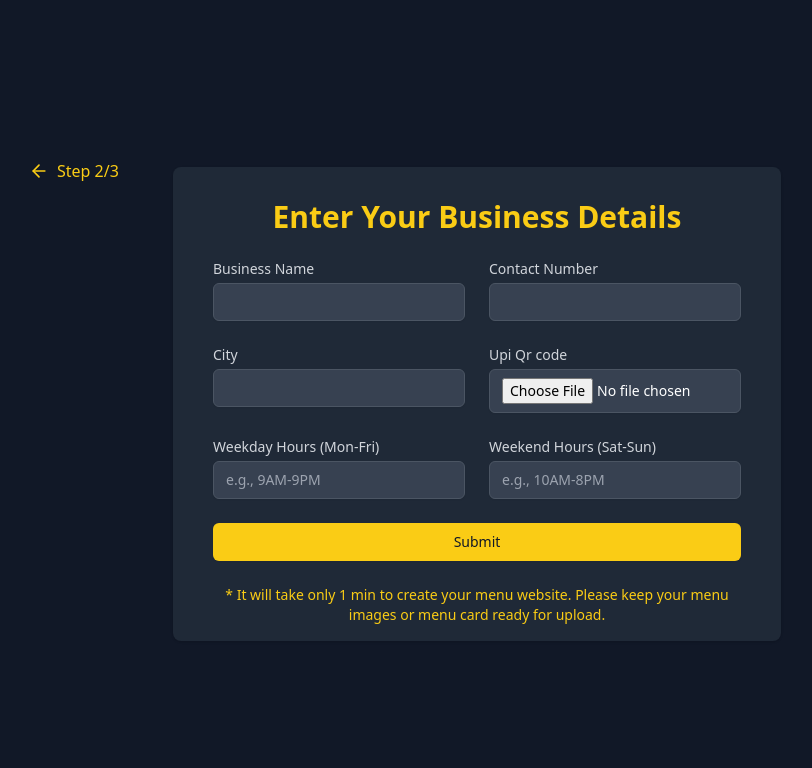
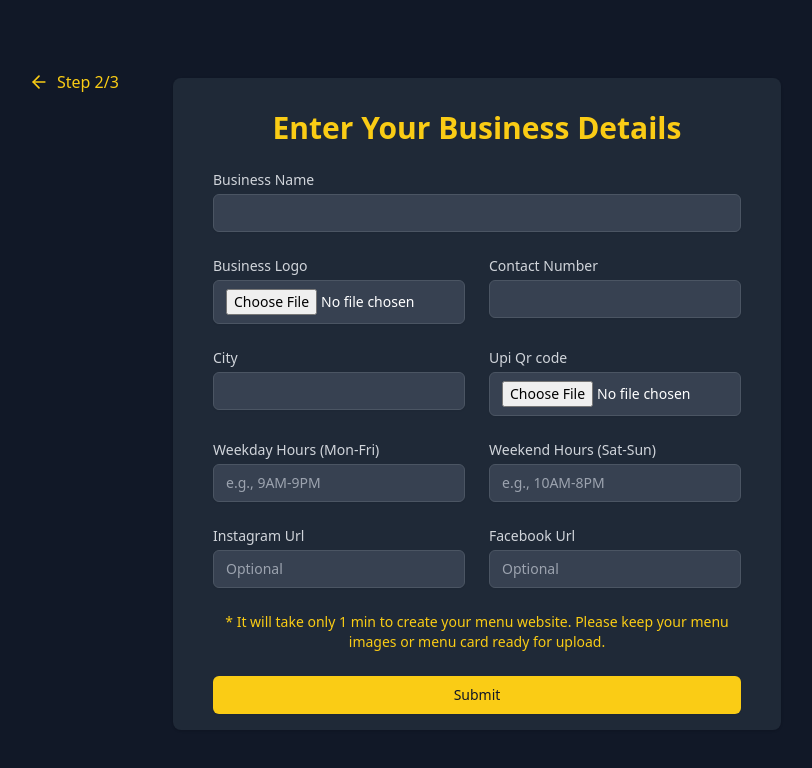
Before and after one commit to NitinGurawaliya/dineInn, a React (Vite) app in the folder frontend/: page /onboarding/details in a window 1280 px wide. Shown: the top 768 px of the page, without its empty margins (163-975 px from the left). Built offline with nearby package versions, Linux system fonts and the light colour scheme.

Commit message:
Update Onboarding.tsx

```diff
--- a/frontend/src/pages/Onboarding.tsx
+++ b/frontend/src/pages/Onboarding.tsx
@@ -10,12 +10,14 @@ export default function RestaurantDetails() {
   const [city, setCity] = useState('')
   const [WeekdaysWorking, setWeekdaysWorking] = useState('')
   const [WeekendWorking, setWeekendWorking] = useState('')
-  const [upiQr,setUpiQr] = useState<File | null>(null)
+  const [upiQr,setUpiQr] = useState<File | null>(null);
+  const[instagram,setInstagram] = useState('');
+  const [facebook,setFacebook] = useState('');
+  const[logo,setLogo] = useState<File |null> (null)
   const navigate = useNavigate()
 
   async function handleSubmit(event:React.FormEvent) {
     event.preventDefault()
-    console.log({ restaurantName, contactNum, city, WeekdaysWorking, WeekendWorking })
 
     const restaurantData = new FormData()
 
@@ -24,9 +26,14 @@ export default function RestaurantDetails() {
     restaurantData.append('city', city);
     restaurantData.append('WeekdaysWorking', WeekdaysWorking);
     restaurantData.append('WeekendWorking', WeekendWorking);
-  if(upiQr){
-    restaurantData.append('upiQr',upiQr)
-  }
+    restaurantData.append('Instagram',instagram);
+    restaurantData.append('Facebook',facebook)
+    if(upiQr){
+      restaurantData.append('upiQr',upiQr)
+    }
+    if(logo){
+      restaurantData.append('Logo',logo)
+    }
 
      await axios.post(`${BACKEND_URL}/api/v1/restaurant/onboarding`,
       restaurantData
@@ -40,7 +47,7 @@ export default function RestaurantDetails() {
   }
 
   return (
-    <div className="min-h-screen bg-gray-900 py-0 flex flex-col justify-center sm:px-6 lg:px-8">
+    <div className="min-h-screen bg-gray-900 flex flex-col justify-center sm:px-6 lg:px-8">
       <div className="sm:mx-auto sm:w-full sm:max-w-md lg:max-w-4xl">
         <div className="relative">
           <div className="absolute top-0 left-0 mt-8">
@@ -57,8 +64,7 @@ export default function RestaurantDetails() {
         <div className="bg-gray-800 pt-2 pb-4 px-4 shadow sm:rounded-lg sm:px-10">
         <h2 className="mt-6 mb-6 text-center text-3xl font-extrabold text-yellow-400">Enter Your Business  Details</h2>
           <form className="space-y-6" onSubmit={handleSubmit}>
-            <div className="grid grid-cols-1 gap-6 sm:grid-cols-2">
-              <div>
+          <div>
                 <label htmlFor="restaurantName" className="block text-sm font-medium text-gray-300">
                   Business Name
                 </label>
@@ -74,6 +80,29 @@ export default function RestaurantDetails() {
                   />
                 </div>
               </div>
+            <div className="grid grid-cols-1 gap-6 sm:grid-cols-2">
+
+            <div>
+                <label htmlFor="contactNum" className="block text-sm font-medium text-gray-300">
+                  Business Logo
+                </label>
+                <div className="mt-1">
+                  <input
+                    id="contactNum"
+                    accept='image/'
+                    type="file"
+                    required
+                    className="appearance-none block w-full px-3 py-2 border border-gray-600 rounded-md shadow-sm placeholder-gray-400 focus:outline-none focus:ring-yellow-500 focus:border-yellow-500 sm:text-sm bg-gray-700 text-white"
+
+                    onChange={(e)=>{
+                      if(e.target.files){
+                        setLogo(e.target.files[0])
+                      }
+                    } }
+                  />
+                </div>
+              </div>
+
 
               <div>
                 <label htmlFor="contactNum" className="block text-sm font-medium text-gray-300">
@@ -81,12 +110,10 @@ export default function RestaurantDetails() {
                 </label>
                 <div className="mt-1">
                   <input
-                    id="contactNum"
-                    name="contactNum"
-                    type="tel"
+                    id="logo"
+
                     required
                     className="appearance-none block w-full px-3 py-2 border border-gray-600 rounded-md shadow-sm placeholder-gray-400 focus:outline-none focus:ring-yellow-500 focus:border-yellow-500 sm:text-sm bg-gray-700 text-white"
-                    value={contactNum}
                     onChange={(e) => setContactNum(e.target.value)}
                   />
                 </div>
@@ -169,7 +196,53 @@ export default function RestaurantDetails() {
                   />
                 </div>
               </div>
+
+              <div>
+                <label htmlFor="weekendHours" className="block text-sm font-medium text-gray-300">
+                  Instagram Url
+                </label>
+                <div className="mt-1">
+                  <input
+                    id="weekendHours"
+                    name="weekendHours"
+                    type="text"
+                    required
+                    className="appearance-none block w-full px-3 py-2 border border-gray-600 rounded-md shadow-sm placeholder-gray-400 focus:outline-none focus:ring-yellow-500 focus:border-yellow-500 sm:text-sm bg-gray-700 text-white"
+                    value={instagram}
+                    onChange={(e) => setInstagram(e.target.value)}
+                    placeholder="Optional"
+                  />
+                </div>
+              </div>
+
+              <div>
+                <label htmlFor="weekendHours" className="block text-sm font-medium text-gray-300">
+                  Facebook Url
+                </label>
+                <div className="mt-1">
+                  <input
+                    id="weekendHours"
+                    name="weekendHours"
+                    type="text"
+                    required
+                    className="appearance-none block w-full px-3 py-2 border border-gray-600 rounded-md shadow-sm placeholder-gray-400 focus:outline-none focus:ring-yellow-500 focus:border-yellow-500 sm:text-sm bg-gray-700 text-white"
+                    value={facebook}
+                    onChange={(e) => setFacebook(e.target.value)}
+                    placeholder="Optional"
+                  />
+                </div>
+              </div>
             </div>
+
+            <div className="mt-6">
+            <p className="text-center text-sm text-yellow-400">
+              * It will take only 1 min to create your menu website. Please keep your menu images or menu card ready for upload.
+            </p>
+          </div>
+
+
+
+
 
             <div>
               <button
@@ -181,11 +254,7 @@ export default function RestaurantDetails() {
             </div>
           </form>
 
-          <div className="mt-6">
-            <p className="text-center text-sm text-yellow-400">
-              * It will take only 1 min to create your menu website. Please keep your menu images or menu card ready for upload.
-            </p>
-          </div>
+
         </div>
       </div>
     </div>
```
